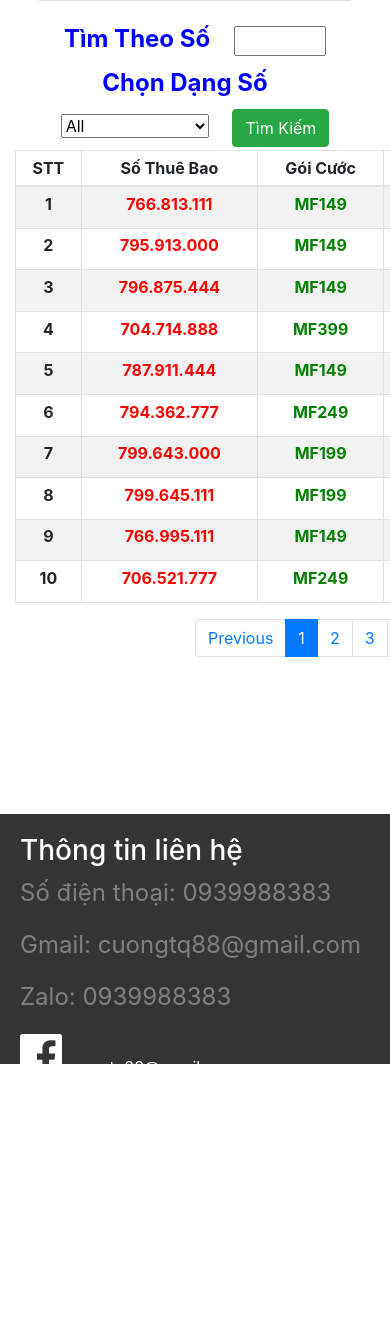
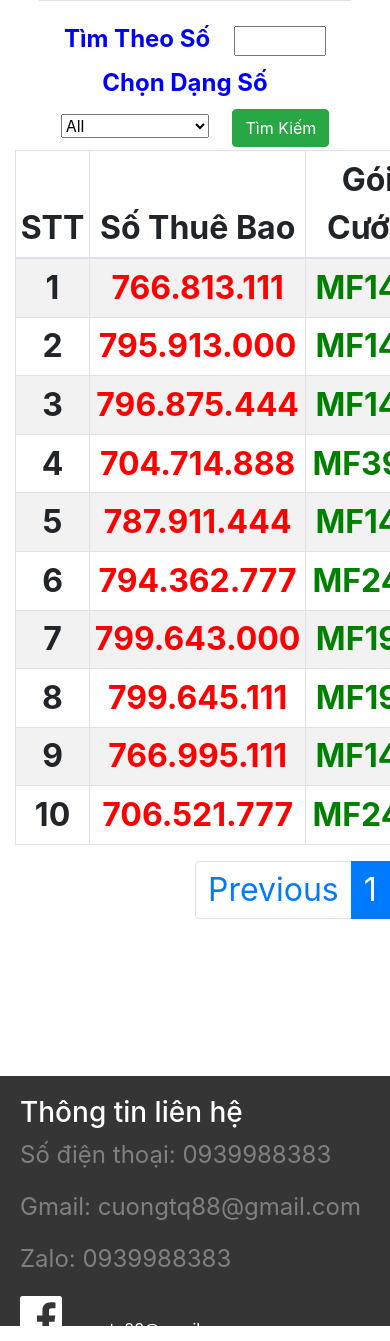
Before and after one commit to Cuongtq88/simmobi, a Flask app: page /trasau in a window 390 px wide; the page is wider, and only the part inside the window is pictured. Shown: the part 674-2015 px from the top of that part. Before the commit the page ends 1738 px from the top of that part, so only its background shows below. Run offline with Flask 2, Linux system fonts and the light colour scheme; data comes from the database, SQL or seed files in the repository; some libraries are stand-ins or nearby versions; some web fonts are replaced.

Commit message:
thay doi co chu bang thong tin tra sau

```diff
--- a/static/css/styles.css
+++ b/static/css/styles.css
@@ -27,6 +27,12 @@ h1{
   width: 500px;
   margin: auto;
   margin-top: 1%;
+}
+@media screen and (max-width: 700px) {
+
+  .bang-tt{
+  font-size: 2rem;
+  }
 }
 .row{
   margin: auto;
```
